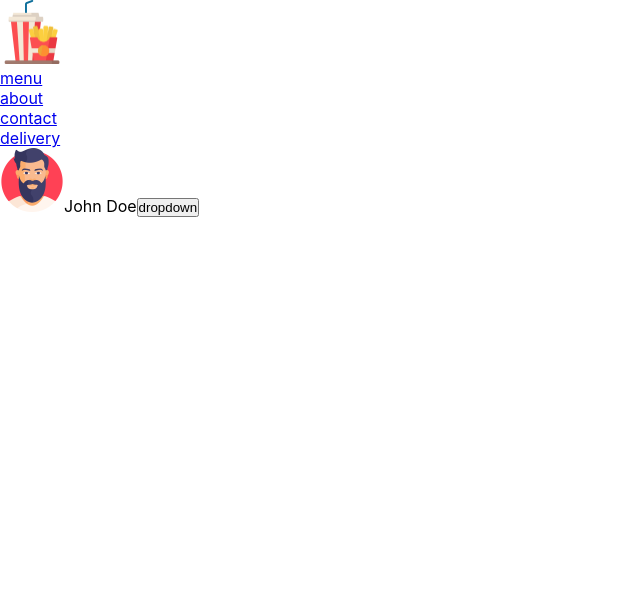
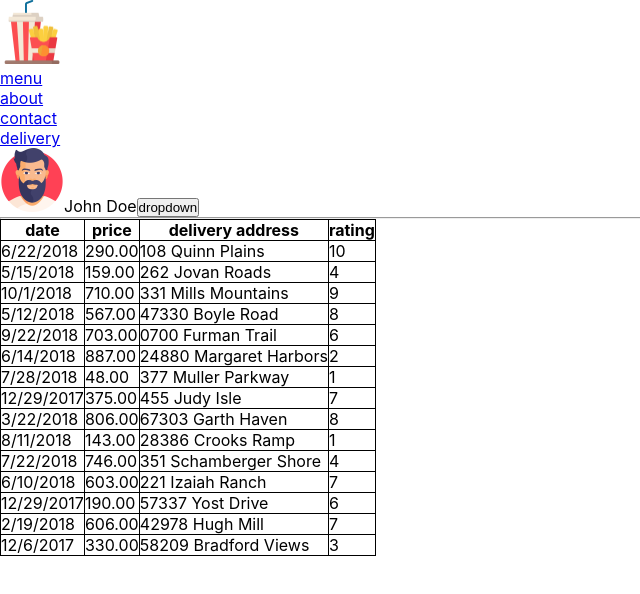
Before and after one commit to wwwax/foody, a React app: page / in a window 1280 px wide. Shown: the whole page, without its empty margins (0-640 px from the left). Built offline with nearby package versions, Linux system fonts and the light colour scheme.

Commit message:
order history

```diff
--- a/src/components/app/App.js
+++ b/src/components/app/App.js
@@ -1,9 +1,12 @@
 import Header from "../header/Header";
+import OrderHistory from "../order-history/OrderHistory";
 
 function App() {
     return (
-        <div className="app">
+        <div>
             <Header />
+            <hr />
+            <OrderHistory />
         </div>
     );
 }
--- /dev/null
+++ b/src/components/order-history/OrderHistory.js
@@ -0,0 +1,29 @@
+import orderHistory from "../../order-history.json";
+
+function OrderHistory() {
+    return (
+        <table>
+            <thead>
+                <tr>
+                    <th>date</th>
+                    <th>price</th>
+                    <th>delivery address</th>
+                    <th>rating</th>
+                </tr>
+            </thead>
+
+            <tbody>
+                {orderHistory.map((item) => (
+                    <tr key={item.id}>
+                        <td>{item.date}</td>
+                        <td>{item.price}</td>
+                        <td>{item.address}</td>
+                        <td>{item.rating}</td>
+                    </tr>
+                ))}
+            </tbody>
+        </table>
+    );
+}
+
+export default OrderHistory;
--- a/src/index.css
+++ b/src/index.css
@@ -12,3 +12,10 @@ html {
         "Helvetica Neue", sans-serif;
     font-size: 16px;
 }
+
+table,
+th,
+td {
+    border: 1px solid black;
+    border-collapse: collapse;
+}
--- /dev/null
+++ b/src/order-history.json
@@ -0,0 +1,107 @@
+[
+    {
+        "id": 0,
+        "date": "6/22/2018",
+        "price": "290.00",
+        "address": "108 Quinn Plains",
+        "rating": 10
+    },
+    {
+        "id": 1,
+        "date": "5/15/2018",
+        "price": "159.00",
+        "address": "262 Jovan Roads",
+        "rating": 4
+    },
+    {
+        "id": 2,
+        "date": "10/1/2018",
+        "price": "710.00",
+        "address": "331 Mills Mountains",
+        "rating": 9
+    },
+    {
+        "id": 3,
+        "date": "5/12/2018",
+        "price": "567.00",
+        "address": "47330 Boyle Road",
+        "rating": 8
+    },
+    {
+        "id": 4,
+        "date": "9/22/2018",
+        "price": "703.00",
+        "address": "0700 Furman Trail",
+        "rating": 6
+    },
+    {
+        "id": 5,
+        "date": "6/14/2018",
+        "price": "887.00",
+        "address": "24880 Margaret Harbors",
+        "rating": 2
+    },
+    {
+        "id": 6,
+        "date": "7/28/2018",
+        "price": "48.00",
+        "address": "377 Muller Parkway",
+        "rating": 1
+    },
+    {
+        "id": 7,
+        "date": "12/29/2017",
+        "price": "375.00",
+        "address": "455 Judy Isle",
+        "rating": 7
+    },
+    {
+        "id": 8,
+        "date": "3/22/2018",
+        "price": "806.00",
+        "address": "67303 Garth Haven",
+        "rating": 8
+    },
+    {
+        "id": 9,
+        "date": "8/11/2018",
+        "price": "143.00",
+        "address": "28386 Crooks Ramp",
+        "rating": 1
+    },
+    {
+        "id": 10,
+        "date": "7/22/2018",
+        "price": "746.00",
+        "address": "351 Schamberger Shore",
+        "rating": 4
+    },
+    {
+        "id": 11,
+        "date": "6/10/2018",
+        "price": "603.00",
+        "address": "221 Izaiah Ranch",
+        "rating": 7
+    },
+    {
+        "id": 12,
+        "date": "12/29/2017",
+        "price": "190.00",
+        "address": "57337 Yost Drive",
+        "rating": 6
+    },
+    {
+        "id": 13,
+        "date": "2/19/2018",
+        "price": "606.00",
+        "address": "42978 Hugh Mill",
+        "rating": 7
+    },
+    {
+        "id": 14,
+        "date": "12/6/2017",
+        "price": "330.00",
+        "address": "58209 Bradford Views",
+        "rating": 3
+    }
+]
```
